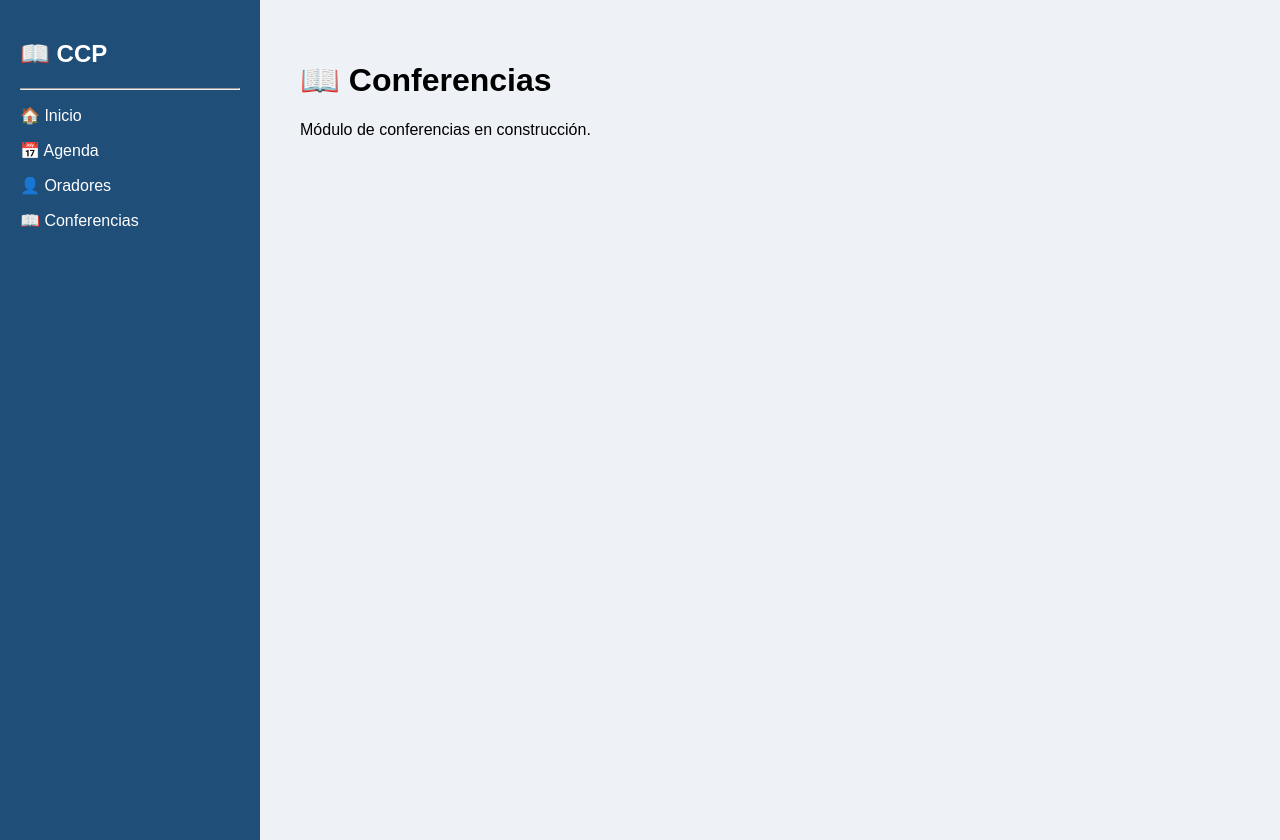
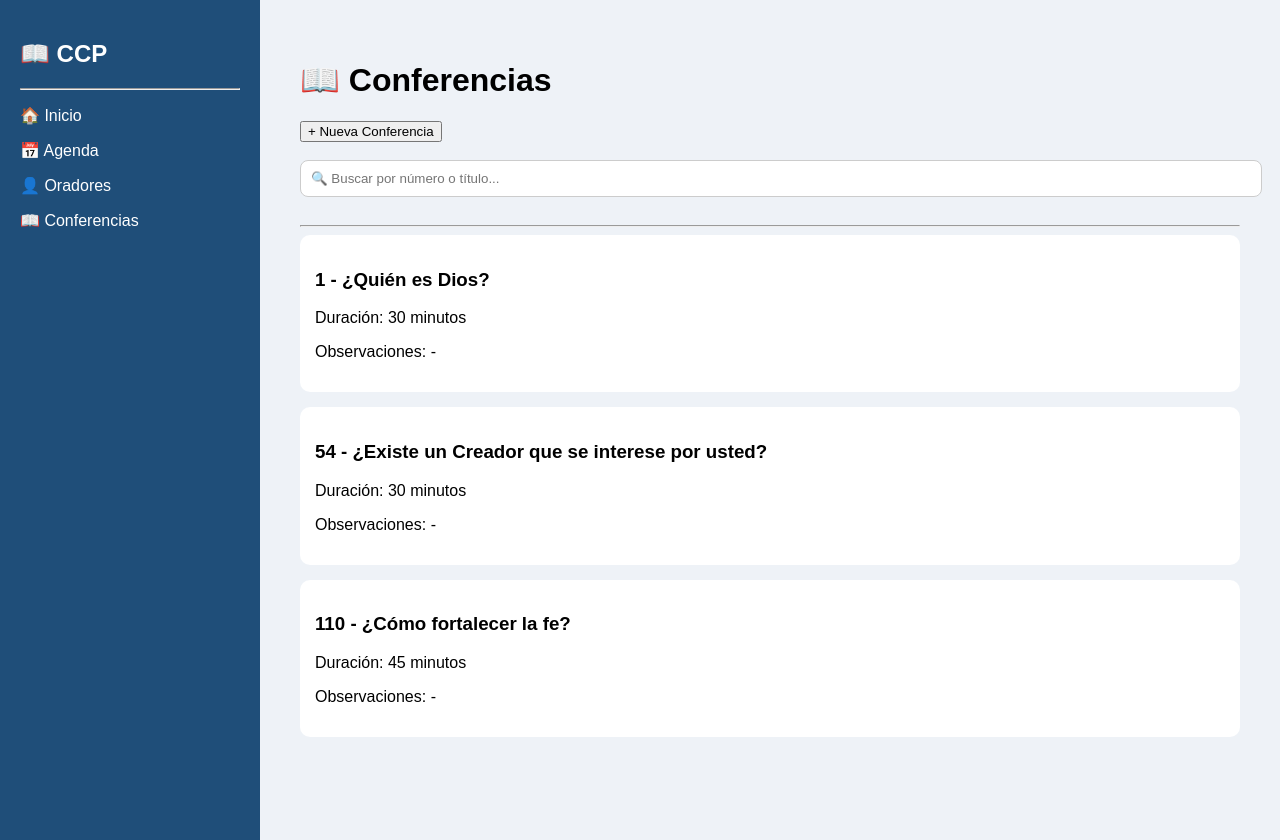
Before and after one commit to Freezo88/CCP--Coordinador-de-Conferencias, a React (Vite) app in the folder frontend/: page / in a window 1280 px wide. Both pictures are taken after a click on the element "📖 Conferencias". Built offline with nearby package versions, Linux system fonts and the light colour scheme.

Commit message:
feat: busqueda de conferencias

```diff
--- /dev/null
+++ b/frontend/src/components/FormularioConferencia.tsx
@@ -0,0 +1,112 @@
+type Props = {
+  numero: string;
+  setNumero: (valor: string) => void;
+
+  titulo: string;
+  setTitulo: (valor: string) => void;
+
+  duracion: string;
+  setDuracion: (valor: string) => void;
+
+  observaciones: string;
+  setObservaciones: (valor: string) => void;
+
+  idEditando: number | null;
+
+  guardarConferencia: () => void;
+};
+
+export default function FormularioConferencia({
+  numero,
+  setNumero,
+  titulo,
+  setTitulo,
+  duracion,
+  setDuracion,
+  observaciones,
+  setObservaciones,
+  idEditando,
+  guardarConferencia,
+}: Props) {
+  return (
+    <div
+      style={{
+        background: "white",
+        padding: "20px",
+        borderRadius: "10px",
+        marginBottom: "20px",
+      }}
+    >
+      <h2>
+        {idEditando === null
+          ? "Nueva Conferencia"
+          : "Editar Conferencia"}
+      </h2>
+
+      <input
+        type="number"
+        placeholder="Número"
+        value={numero}
+        onChange={(e) => setNumero(e.target.value)}
+        style={{
+          width: "100%",
+          padding: "10px",
+          marginBottom: "10px",
+        }}
+      />
+
+      <input
+        type="text"
+        placeholder="Título"
+        value={titulo}
+        onChange={(e) => setTitulo(e.target.value)}
+        style={{
+          width: "100%",
+          padding: "10px",
+          marginBottom: "10px",
+        }}
+      />
+
+      <select
+        value={duracion}
+        onChange={(e) => setDuracion(e.target.value)}
+        style={{
+          width: "100%",
+          padding: "10px",
+          marginBottom: "10px",
+        }}
+      >
+        <option value="30">30 minutos</option>
+        <option value="45">45 minutos</option>
+      </select>
+
+      <textarea
+        placeholder="Observaciones"
+        value={observaciones}
+        onChange={(e) => setObservaciones(e.target.value)}
+        style={{
+          width: "100%",
+          padding: "10px",
+          marginBottom: "20px",
+          minHeight: "80px",
+        }}
+      />
+
+      <button
+        onClick={guardarConferencia}
+        style={{
+          background: "#198754",
+          color: "white",
+          border: "none",
+          borderRadius: "8px",
+          padding: "10px 20px",
+          cursor: "pointer",
+        }}
+      >
+        {idEditando === null
+          ? "Guardar"
+          : "Guardar Cambios"}
+      </button>
+    </div>
+  );
+}
--- a/frontend/src/pages/Conferencias.tsx
+++ b/frontend/src/pages/Conferencias.tsx
@@ -1,9 +1,156 @@
+import { useState } from "react";
+import type { Conferencia } from "../types/Conferencia";
+import { conferenciasIniciales } from "../services/conferencias";
+import FormularioConferencia from "../components/FormularioConferencia";
+
 export default function Conferencias() {
+  const [conferencias, setConferencias] =
+    useState<Conferencia[]>(conferenciasIniciales);
+
+  const [mostrarFormulario, setMostrarFormulario] = useState(false);
+
+  const [numero, setNumero] = useState("");
+  const [titulo, setTitulo] = useState("");
+  const [duracion, setDuracion] = useState("30");
+  const [observaciones, setObservaciones] = useState("");
+
+  const [idEditando, setIdEditando] = useState<number | null>(null);
+  const [buscar, setBuscar] = useState("");
+
+  function limpiarFormulario() {
+    setNumero("");
+    setTitulo("");
+    setDuracion("30");
+    setObservaciones("");
+    setIdEditando(null);
+    setMostrarFormulario(false);
+  }
+
+  function guardarConferencia() {
+    if (numero.trim() === "" || titulo.trim() === "") {
+      alert("Debe ingresar el número y el título.");
+      return;
+    }
+
+    if (
+      conferencias.some(
+        (c) =>
+          c.numero === Number(numero) &&
+          c.id !== idEditando
+      )
+    ) {
+      alert("Ese número ya existe.");
+      return;
+    }
+
+    if (idEditando !== null) {
+      setConferencias(
+        conferencias.map((c) =>
+          c.id === idEditando
+            ? {
+                ...c,
+                numero: Number(numero),
+                titulo,
+                duracion: Number(duracion),
+                observaciones,
+              }
+            : c
+        )
+      );
+
+      limpiarFormulario();
+      return;
+    }
+
+    setConferencias([
+      ...conferencias,
+      {
+        id: Date.now(),
+        numero: Number(numero),
+        titulo,
+        duracion: Number(duracion),
+        observaciones,
+        activa: true,
+      },
+    ]);
+
+    limpiarFormulario();
+  }
+
   return (
     <div>
       <h1>📖 Conferencias</h1>
 
-      <p>Módulo de conferencias en construcción.</p>
+      <button
+        onClick={() => setMostrarFormulario(!mostrarFormulario)}
+      >
+        {mostrarFormulario
+          ? "Cancelar"
+          : "+ Nueva Conferencia"}
+      </button>
+
+      <br />
+      <br />
+
+      <input
+  type="text"
+  placeholder="🔍 Buscar por número o título..."
+  value={buscar}
+  onChange={(e) => setBuscar(e.target.value)}
+  style={{
+    width: "100%",
+    padding: "10px",
+    marginBottom: "20px",
+    borderRadius: "8px",
+    border: "1px solid #ccc",
+  }}
+/>
+      {mostrarFormulario && (
+        <FormularioConferencia
+          numero={numero}
+          setNumero={setNumero}
+          titulo={titulo}
+          setTitulo={setTitulo}
+          duracion={duracion}
+          setDuracion={setDuracion}
+          observaciones={observaciones}
+          setObservaciones={setObservaciones}
+          idEditando={idEditando}
+          guardarConferencia={guardarConferencia}
+        />
+      )}
+
+      <hr />
+
+      {conferencias
+  .filter(
+    (c) =>
+      c.numero.toString().includes(buscar) ||
+      c.titulo.toLowerCase().includes(buscar.toLowerCase())
+  )
+  .map((c) => (
+        <div
+          key={c.id}
+          style={{
+            background: "white",
+            padding: "15px",
+            marginBottom: "15px",
+            borderRadius: "10px",
+          }}
+        >
+          <h3>
+            {c.numero} - {c.titulo}
+          </h3>
+
+          <p>Duración: {c.duracion} minutos</p>
+
+          <p>
+            Observaciones:
+            {" "}
+            {c.observaciones || "-"}
+          </p>
+        </div>
+      ))}
     </div>
   );
 }
--- /dev/null
+++ b/frontend/src/services/conferencias.ts
@@ -0,0 +1,28 @@
+import type { Conferencia } from "../types/Conferencia";
+
+export const conferenciasIniciales: Conferencia[] = [
+  {
+    id: 1,
+    numero: 1,
+    titulo: "¿Quién es Dios?",
+    duracion: 30,
+    observaciones: "",
+    activa: true,
+  },
+  {
+    id: 2,
+    numero: 54,
+    titulo: "¿Existe un Creador que se interese por usted?",
+    duracion: 30,
+    observaciones: "",
+    activa: true,
+  },
+  {
+    id: 3,
+    numero: 110,
+    titulo: "¿Cómo fortalecer la fe?",
+    duracion: 45,
+    observaciones: "",
+    activa: true,
+  },
+];
```
Also changed, not shown: 2 other files (tests, documents, lock files or other folders).
